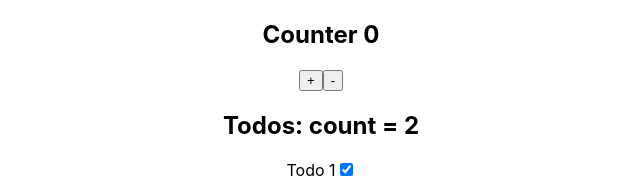
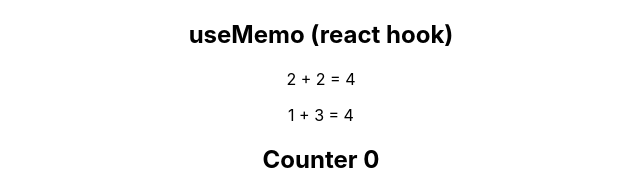
Before and after one commit to KosenkoDmitriy/js, a React (Create React App) app in the folder scalable_react_app_ts/: page / in a window 1280 px wide. Shown: the top 178 px of the page, without its empty margins (319-959 px from the left). Built offline with nearby package versions, Linux system fonts and the light colour scheme; no server answers.

Commit message:
useMemo react hook

```diff
--- a/scalable_react_app_ts/src/App.tsx
+++ b/scalable_react_app_ts/src/App.tsx
@@ -3,6 +3,7 @@ import logo from './logo.svg';
 import './App.css';
 import { RefInput, OnInputChange, UseEffectComponent } from './Components/OnInputChange';
 import { TodoComponent, CounterComponent } from './Components/DataSharingComponent';
+import { UseMemoComponent } from './Components/ReactHooksComponent'
 
 function App() {
   return (
@@ -22,6 +23,7 @@ function App() {
         </a>
       </header> */}
       <article>
+        <UseMemoComponent />
         <CounterComponent />
         <TodoComponent />
         <UseEffectComponent />
--- a/scalable_react_app_ts/src/Components/DataSharingComponent.tsx
+++ b/scalable_react_app_ts/src/Components/DataSharingComponent.tsx
@@ -1,4 +1,4 @@
-import { useEffect, useReducer } from 'react'
+import { useState, useEffect, useReducer, useMemo } from 'react'
 
 const todoInitState = [
     {
@@ -98,4 +98,6 @@ function CounterComponent() {
         </>
     )
 }
+
+
 export {TodoComponent, CounterComponent}
--- /dev/null
+++ b/scalable_react_app_ts/src/Components/ReactHooksComponent.tsx
@@ -0,0 +1,17 @@
+import { useMemo } from 'react'
+
+function UseMemoComponent() {
+    const result = useMemo(() => {
+        return 2 + 2
+    }, [])
+
+    return (
+        <>
+            <h1>useMemo (react hook) </h1>
+            <p>2 + 2 = {result}</p>
+            <p>1 + 3 = {result}</p>
+        </>
+    )
+}
+
+export { UseMemoComponent }
```
